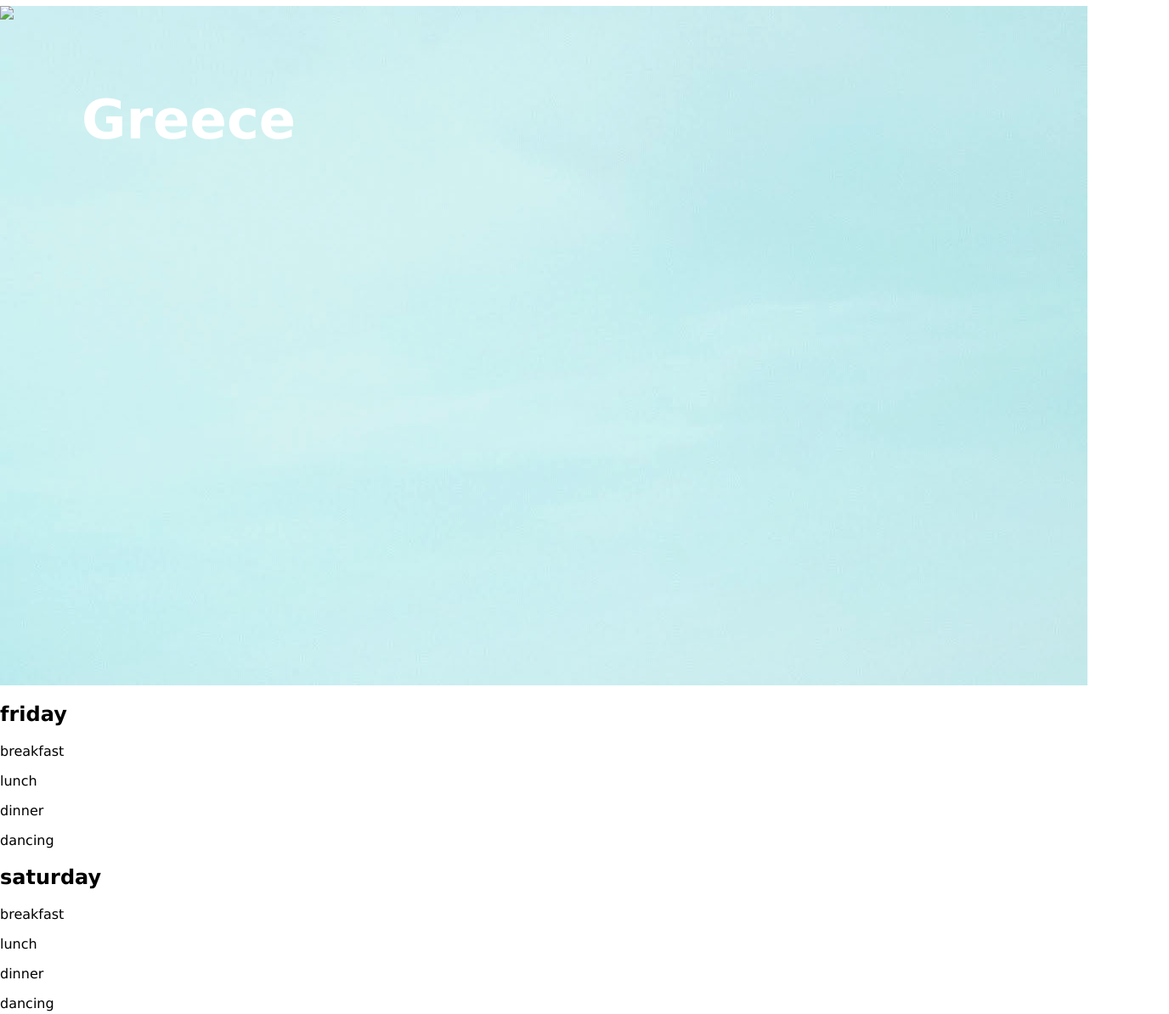
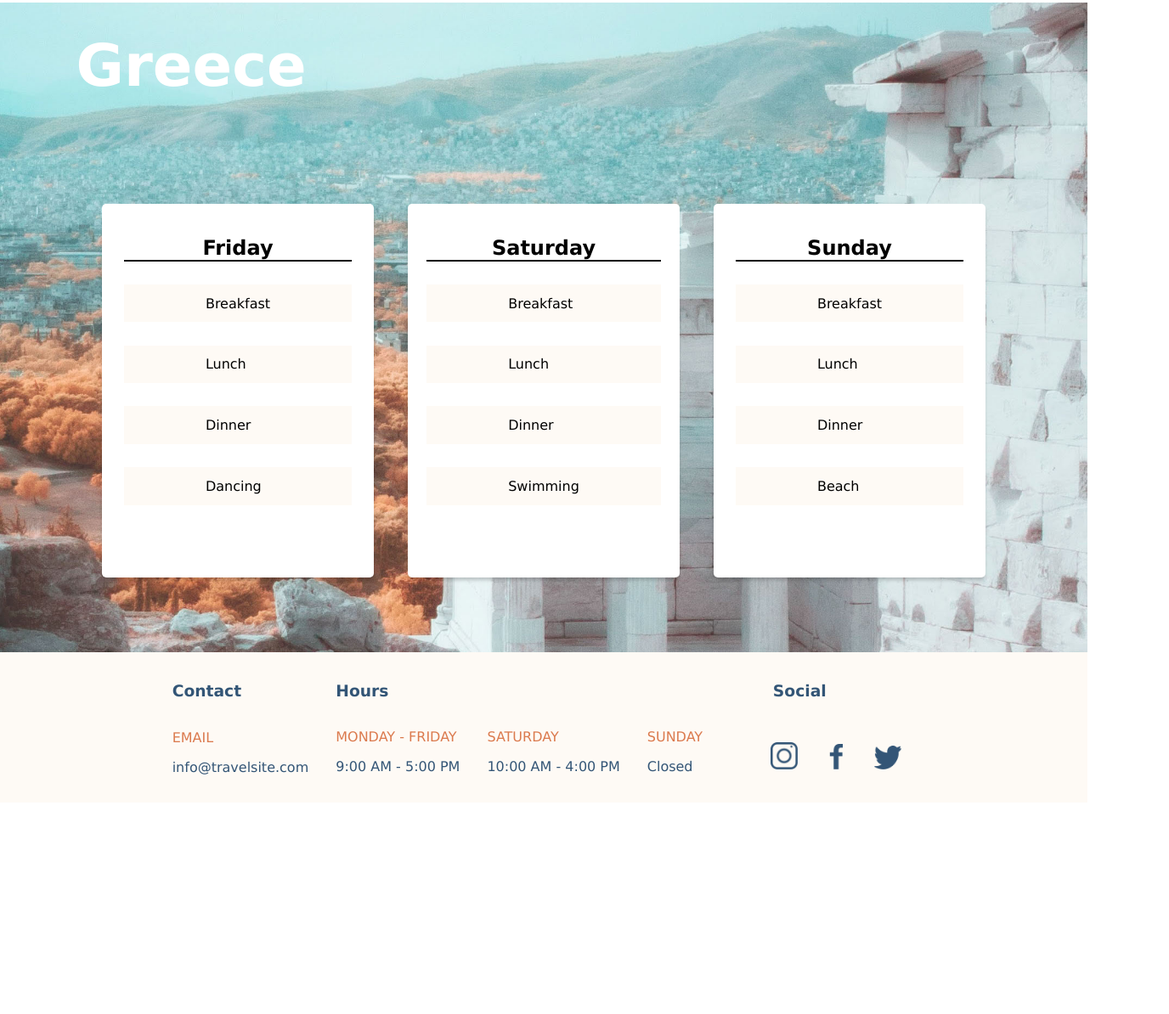
Before and after one commit to CodingClauds/Travel-in-styles, a plain HTML site: page pages/greece.html in a window 1280 px wide. Shown: the part 80-1274 px from the top of the page at 85% size, 1376 px wide, since content can reach past the window. After the commit the page ends 1025 px from the top, so only its background shows below. Drawn offline with Linux system fonts and the light colour scheme.

Commit message:
final commit sprint 1

```diff
--- a/css/destinations.css
+++ b/css/destinations.css
@@ -1,38 +1,70 @@
-.background__hawaii {
+body {
+    margin: 0;
+}
+
+.background__image {
+    background-size: cover;
+    background-position: center;
+    min-height: 80vh;
+    width: 100%;
+}
+
+.background__image--hawaii {
     background-image: url(../assets/Images/hawaii.jpg);
-    background: no-repeat contain;
-    min-height: 100vh;
-    width: 100%;
-    /* background: url("../assets/Images/hawaii.jpg") no-repeat center center; */
+}
+
+.background__image--greece {
+    background-image: url(../assets/Images/greece.jpg);
 }
 
 .background__iceland {
     background-image: url(../assets/Images/iceland.jpg);
-    background: no-repeat contain;
-    min-height: 100vh;
+    background-size: cover;
+    background-position: left;
+    min-height: 80vh;
     width: 100%;
-}
-
-.background__greece {
-    background-image: url(../assets/Images/greece.jpg);
-    background: no-repeat contain;
-    min-height: 100vh;
-    width: 100%;
-}
-
-img {
-    color: transparent;
 }
 
 h1 {
     color: #fff;
-    font-size: 4em;
-    position: relative;
-    top: 3.5em;
-    left: 1.5em;
+    font-size: 4.3em;
+    margin: 0 0.8em;
+    color: #fff;
+    padding: 0.5em;
 }
 
-/* ASK about the differences between Hawaii and the others.. code is the same. These should all be affected equally */
-.background__offset {
-    margin-top: -10em;
+.photocards {
+    display: flex;
+    justify-content: center;
+    align-items: center;
 }
+
+.photocard {
+    min-width: 20rem;
+    max-width: 20rem;
+    min-height: 27.5rem;
+    max-height: 28.75rem;
+    padding: 0 1.25rem 1.25rem 1.25rem;
+    margin: 5.5rem 1.25rem 5.5rem 1.25rem;
+    border-radius: .3125rem;
+    box-shadow: 0 4px 4px -1px rgb(0, 0, 0, 0.2);
+    background-color: #fff;
+
+    display: flex;
+    justify-content: center;
+    align-items: center;
+    text-transform: capitalize;
+}
+
+h2 {
+    margin-top: 0;
+    text-align: center;
+    color: #000;
+    border-bottom: 2px solid #000;
+}
+
+.photocard__text {
+    background-color: #FEFAF5;
+    padding: 0.8em 6em;
+    margin: 1.7em 0;
+}
--- a/css/global.css
+++ b/css/global.css
@@ -1,51 +1,3 @@
-/*
-Visual Design Requirements
-All pages must match the mock ups as closely as possible, being mindful of image distortion and proportions.
-
-The site must use the assets provided.
-
-Each page must have an identical Navigation Bar with the following style:
-
-The Navigation Bar must be fixed to the top of the page
-The background color must be #FFFFFF
-The site logo/wordmark color must be #335576
-The currently active page must be underlined using the color #DB7A4E
-
-Each page must have an identical footer with the following style:
-
-The background color must be #FEFAF5
-The footer titles and text must be the color #335576
-The footer subtitles must be the color #DB7A4E
-The base font for the site must be Verdana.
-
-Home Page - Hero Section:
-
-The hero background color must be #FEFAF5
-The text content must be left aligned
-The slogan color must be #335576
-The ‘Get Started’ button background color must be #DB7A4E
-Home Page - Recommendations Section:
-
-The recommendations title must have the color of #335576
-There will be 3 Cards, one for each destination (Iceland, Greece, Hawaii)
-The destination name must be in the bottom right corner of the card
-The border radius of the cards must be 5px
-The border of the cards must be 1px solid black with an opacity of 20%
-The box shadow of the cards must be:
-Horizontal Offset: 0px
-Vertical Offset: 4px
-Blur: 4px
-Color: Black, with an opacity of 20%
-
-Destination Pages:
-
-They must have a title with the destination name
-The provided image asset for the destination must take up the full width/height of the background for the page.
-They must have 3 Days of Itinerary activities including:
-A title for the day of the week
-4 Itinerary activities (e.g. Breakfast, Lunch, Dinner, Snorkeling)
-Activities must have a background of #FEFAF5 */
-
 html {
     box-sizing: border-box;
 }
@@ -72,7 +24,7 @@ body {
     color: #335576;
 }
 
-.color__org {
+.color__orange {
     color: #DB7A4E;
 }
 
@@ -106,11 +58,16 @@ li, a {
     color: #000;
 }
 
+.nav__text--active:hover {
+    padding: 1em 0;
+    border-bottom: 2px solid #DB7A4E;
+}
+
 footer {
     background-color: #FEFAF5;
     display: flex;
     justify-content: center;
-    padding: 3em;
+    padding: 1em 3em;
 }
 
 .footer__container {
@@ -129,7 +86,7 @@ footer {
     display: flex;
 }
 
-.hours__open {
+.footer__text--open {
     margin: 0 2em 0 0;
 }
 
@@ -142,10 +99,10 @@ footer {
 }
 
 .social__handle {
-    width: 3em;
-    margin: 1em 1em;
+    width: 2em;
+    margin: 2em 1em 0 1em;
 }
 
 .social__facebook {
-    width: 1.6em;
+    width: 1em;
 }
--- a/pages/greece.html
+++ b/pages/greece.html
@@ -16,48 +16,49 @@
         <div>
             <nav>
                 <ul class="nav__bar">
-                    <li class="capitalize"><a class="nav__text" href="./index.html">home</a></li>
-                    <li class="capitalize"><a class="nav__text" href="./pages/hawaii.html">hawaii</a></li>
-                    <li class="capitalize"><a class="nav__text" href="./pages/iceland.html">iceland</a></li>
-                    <li class="capitalize"><a class="nav__text" href="./pages/greece.html">greece</a></li>
+                    <li class="capitalize"><a class="nav__text nav__text--active" href="../index.html">home</a></li>
+                    <li class="capitalize"><a class="nav__text nav__text--active" href="../pages/hawaii.html">hawaii</a></li>
+                    <li class="capitalize"><a class="nav__text nav__text--active" href="../pages/iceland.html">iceland</a></li>
+                    <li class="capitalize"><a class="nav__text nav__text--active" href="../pages/greece.html">greece</a></li>
                 </ul>
             </nav>
         </div>
     </div>
 
-    <section class="background__offset">
+    <section>
+        <div class="background__image background__image--greece">
             <h1 class="capitalize">greece</h1>
-
-        <div class="background__greece">
-            <img src="" alt="overlooking hawaii beach with palm trees">
-        </div>
 
             <div class="photocards">
                 <div class="photocard">
+                    <div class="photocard__itenerary">
                         <h2>friday</h2>
-
-                <p>breakfast</p>
-                <p>lunch</p>
-                <p>dinner</p>
-                <p>dancing</p>
+                        <p class="photocard__text">breakfast</p>
+                        <p class="photocard__text">lunch</p>
+                        <p class="photocard__text">dinner</p>
+                        <p class="photocard__text">dancing</p>
+                    </div>
                 </div>
 
                 <div class="photocard">
+                    <div class="photocard__itenerary">
                         <h2>saturday</h2>
-
-                <p>breakfast</p>
-                <p>lunch</p>
-                <p>dinner</p>
-                <p>dancing</p>
+                        <p class="photocard__text">breakfast</p>
+                        <p class="photocard__text">lunch</p>
+                        <p class="photocard__text">dinner</p>
+                        <p class="photocard__text">swimming</p>
+                    </div>
                 </div>
 
                 <div class="photocard">
+                    <div class="photocard__itenerary">
                         <h2>sunday</h2>
-
-                <p>breakfast</p>
-                <p>lunch</p>
-                <p>dinner</p>
-                <p>dancing</p>
+                        <p class="photocard__text">breakfast</p>
+                        <p class="photocard__text">lunch</p>
+                        <p class="photocard__text">dinner</p>
+                        <p class="photocard__text">beach</p>
+                    </div>
+                </div>
             </div>
         </div>
     </section>
@@ -68,7 +69,7 @@
             <div class="footer__contact">
                 <h3 class="capitalize color__blue">contact</h3>
                 <div>
-                    <p class="uppercase color__org email">email</p>
+                    <p class="uppercase color__orange email">email</p>
                     <p class="color__blue">info@travelsite.com</p>
                 </div>
             </div>
@@ -77,16 +78,16 @@
 
                 <h3 class="capitalize color__blue">hours</h3>
                 <div class="footer__text">
-                    <div class="hours__open">
-                        <p class="uppercase color__org">monday - friday</p>
+                    <div class="footer__text--open">
+                        <p class="uppercase color__orange">monday - friday</p>
                         <p class="color__blue">9:00 AM - 5:00 PM</p>
                     </div>
-                    <div class="hours__open">
-                        <p class="uppercase color__org">saturday</p>
+                    <div class="footer__text--open">
+                        <p class="uppercase color__orange">saturday</p>
                         <p class="color__blue">10:00 AM - 4:00 PM</p>
                     </div>
-                    <div class="hours__open">
-                        <p class="uppercase color__org">sunday</p>
+                    <div class="footer__text--open">
+                        <p class="uppercase color__orange">sunday</p>
                         <p class="capitalize color__blue ">closed</p>
                     </div>
                 </div>
@@ -94,9 +95,9 @@
 
             <div class="footer__social">
                 <h3 class="capitalize color__blue social">social</h3>
-                <img class="social__handle" src="../assets/Icons/icon-instagram.png" alt="Instagram-Icon">
-                <img class="social__handle social__facebook" src="../assets/Icons/icon-facebook.png" alt="Facebook-Icon">
-                <img class="social__handle" src="../assets/Icons/icon-twitter.png" alt="Twitter-Icon">
+                <a href="#"><img class="social__handle" src="../assets/Icons/icon-instagram.png" alt="Instagram-Icon"></a>
+                <a href="#"><img class="social__handle social__facebook" src="../assets/Icons/icon-facebook.png" alt="Facebook-Icon"></a>
+                <a href="#"><img class="social__handle" src="../assets/Icons/icon-twitter.png" alt="Twitter-Icon"></a>
             </div>
         </div>
     </footer>
```
Also changed, not shown: css/index.css (renamed from css/main.css, +5 -6 lines), index.html (+15 -18 lines), pages/hawaii.html (+38 -36 lines), pages/iceland.html (+38 -37 lines), README.txt (added), 1 other file. Lines whose indentation alone changed are shown as unchanged.
